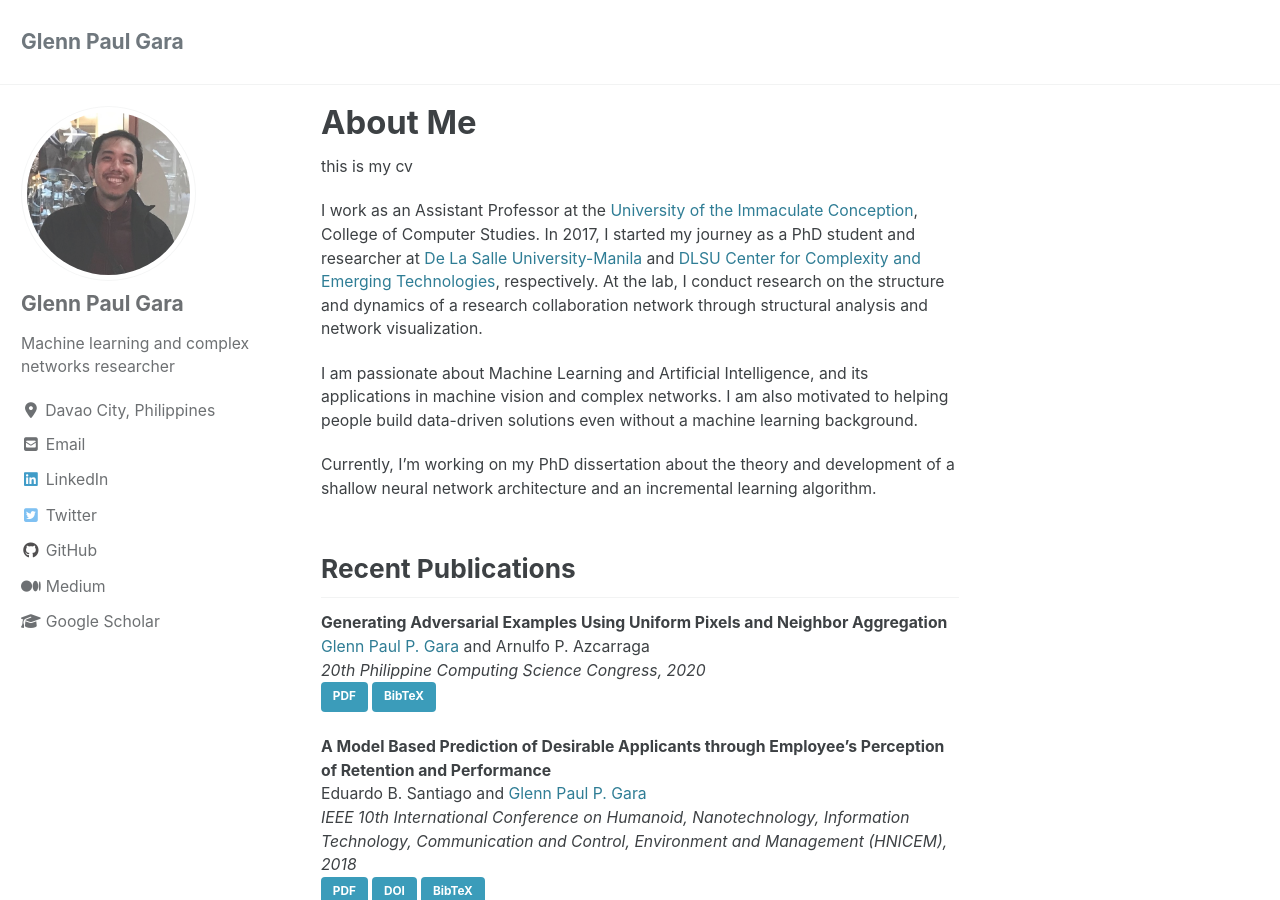
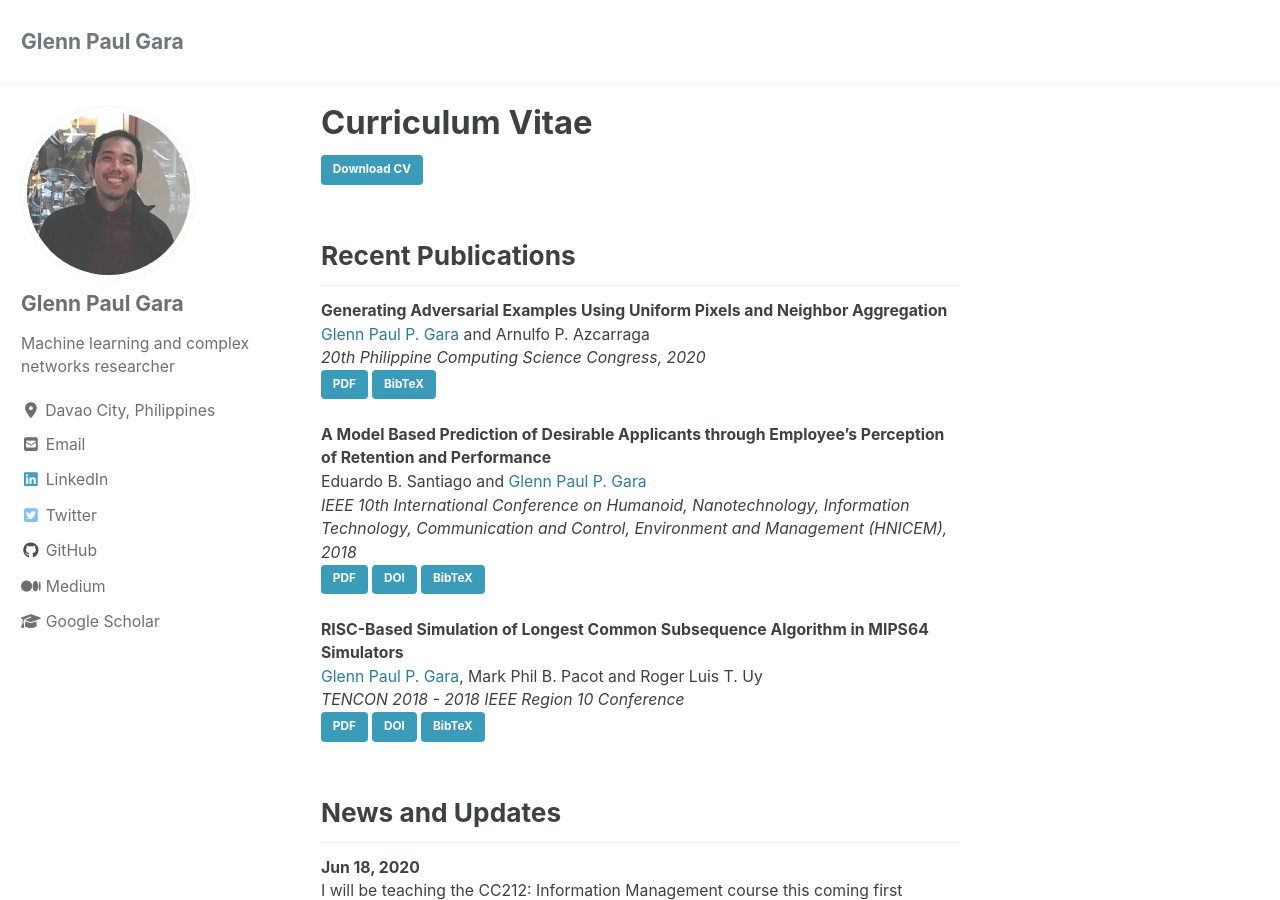
Before and after one commit to glenngara/glenngara.github.io, a Jekyll site: the page built from _pages/cv.md, in a window 1280 px wide and 900 px high. Built offline with Jekyll 4.4.1, drawn with Linux system fonts in a browser that asks for light colours; cached includes are drawn as plain includes; nearby versions of some CDN libraries.

Commit message:
mAdded download cv button

```diff
--- a/_pages/cv.md
+++ b/_pages/cv.md
@@ -1,16 +1,10 @@
 ---
 permalink: /cv/
 layout: single
-title: "About Me"
+title: "Curriculum Vitae"
 author_profile: true
 ---
-this is my cv
-
-I work as an Assistant Professor at the [University of the Immaculate Conception](https://www.uic.edu.ph), College of Computer Studies. In 2017, I started my journey as a PhD student and researcher at [De La Salle University-Manila](https://www.dlsu.edu.ph) and [DLSU Center for Complexity and Emerging Technologies](https://comet.dlsu.edu.ph), respectively. At the lab, I conduct research on the structure and dynamics of a research collaboration network through structural analysis and network visualization.
-
-I am passionate about Machine Learning and Artificial Intelligence, and its applications in machine vision and complex networks. I am also motivated to helping people build data-driven solutions even without a machine learning background.
-
-Currently, I'm working on my PhD dissertation about the theory and development of a shallow neural network architecture and an incremental learning algorithm.
+<a href="/assets/files/cv-glenngara.pdf" class="btn btn--info">Download CV</a>
 
 Recent Publications
 ------
```
Also changed, not shown: 4 other files.
